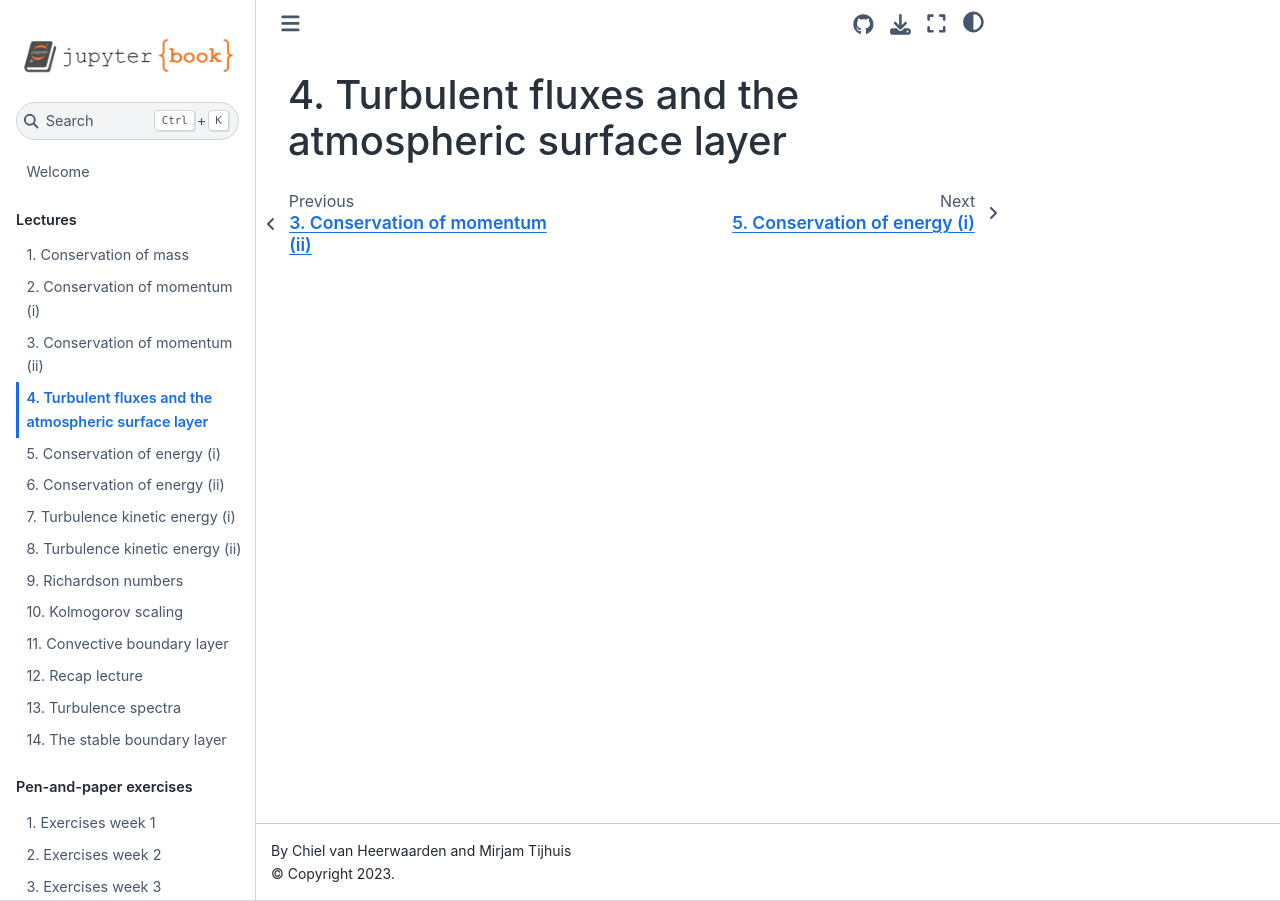
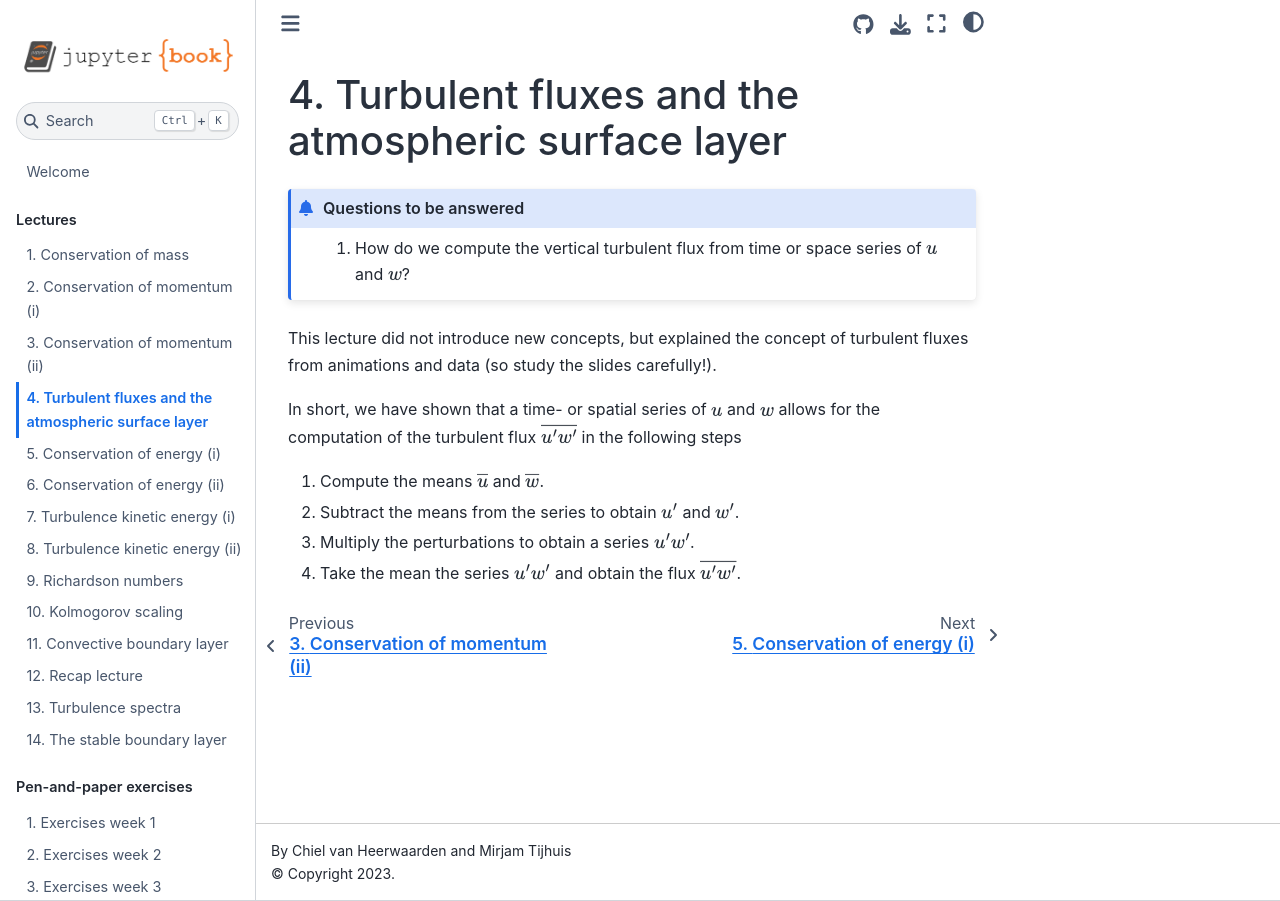
Before and after one commit to boundary-layer-meteo/boundary-layer-meteo.github.io, a Jupyter Book: the page built from lectures/4_turbulent_fluxes.md, in a window 1280 px wide. Built offline with Jupyter Book 1.0.4 settings and Sphinx 7.4.7 and the Sphinx Book theme 1.1.4, drawn with Linux system fonts in a browser that asks for light colours.

Commit message:
Add turbulent fluxes explanation.

````diff
--- a/lectures/4_turbulent_fluxes.md
+++ b/lectures/4_turbulent_fluxes.md
@@ -1 +1,14 @@
 # Turbulent fluxes and the atmospheric surface layer
+
+```{admonition} Questions to be answered
+1. How do we compute the vertical turbulent flux from time or space series of $u$ and $w$?
+```
+
+This lecture did not introduce new concepts, but explained the concept of turbulent fluxes from animations and data (so study the slides carefully!).
+
+In short, we have shown that a time- or spatial series of $u$ and $w$ allows for the computation of the turbulent flux $\overline{u^\prime w^\prime}$ in the following steps
+
+1. Compute the means $\overline{u}$ and $\overline{w}$.
+1. Subtract the means from the series to obtain $u^\prime$ and $w^\prime$.
+1. Multiply the perturbations to obtain a series $u^\prime w^\prime$.
+1. Take the mean the series $u^\prime w^\prime$ and obtain the flux $\overline{u^\prime w^\prime}$.
````
